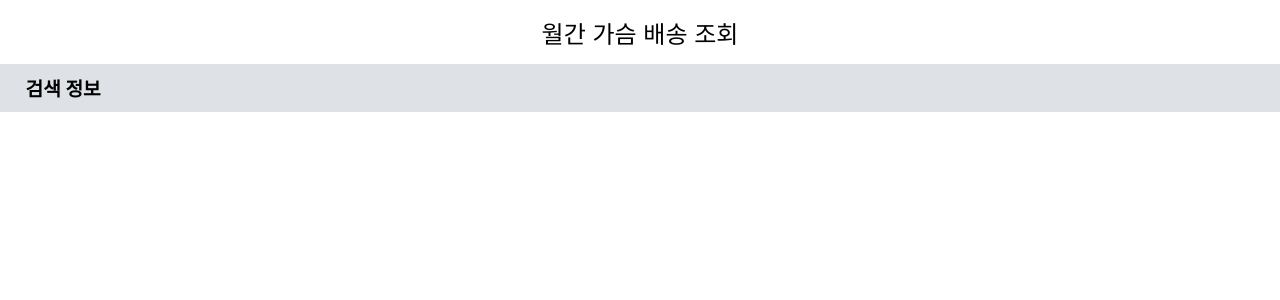
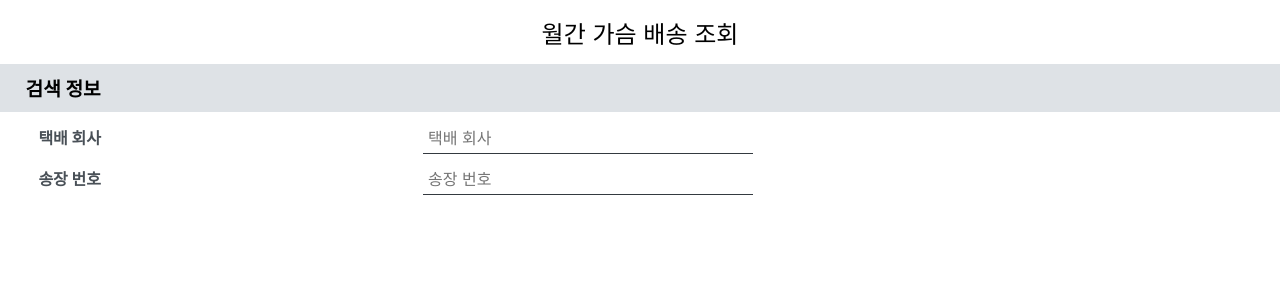
Before and after one commit to gminiy/delivery-tracker, a React (Create React App) app in the folder frontend/: page / in a window 1280 px wide. Shown: the top 300 px of the page. Built offline with nearby package versions, Linux system fonts and the light colour scheme.

Commit message:
feat: create DeliverTrackerInputForm
- DeliverTrackerInputForm will be used commonly

```diff
--- /dev/null
+++ b/frontend/src/components/DeliveryTrackerInputForm.js
@@ -0,0 +1,35 @@
+import React from 'react';
+import styled from 'styled-components';
+import palette from '../lib/styles/palette';
+
+const DeliveryTrackerInputFormBlock = styled.div`
+  margin-top: 1%;
+  margin-left: 3%;
+
+  .inputLabel {
+    font-weight: bold;
+    display: inline-block;
+    width: 30%;
+    color: ${palette.gray[7]};
+  }
+`;
+
+const StyledInput = styled.input`
+  font-size: 1rem;
+  margin-left: 1%;
+  border: none;
+  border-bottom: 1px solid ${palette.gray[8]};
+  padding: 0.3rem;
+  width: 20rem;
+`;
+
+const DeliveryTrackerInput = ({ label, name }) => {
+  return (
+    <DeliveryTrackerInputFormBlock>
+      <div className="inputLabel">{label}</div>
+      <StyledInput name={name} placeholder={label} />
+    </DeliveryTrackerInputFormBlock>
+  );
+};
+
+export default DeliveryTrackerInput;
--- a/frontend/src/components/DeliveryTrackerInputTemplate.js
+++ b/frontend/src/components/DeliveryTrackerInputTemplate.js
@@ -1,9 +1,14 @@
 import React from 'react';
 import DeliveryTrackerHeader from './DeliveryTrackerHeader';
+import DeliveryTrackerInputForm from './DeliveryTrackerInputForm';
 
 const DeliveryTrackerInputTemplate = () => {
   return (
-    <DeliveryTrackerHeader title="검색 정보" />
+    <div>
+      <DeliveryTrackerHeader title="검색 정보" />
+      <DeliveryTrackerInputForm name="deliveryCompany" label="택배 회사" />
+      <DeliveryTrackerInputForm name="invoiceNumber" label="송장 번호" />
+    </div>
   );
 };
 
```
